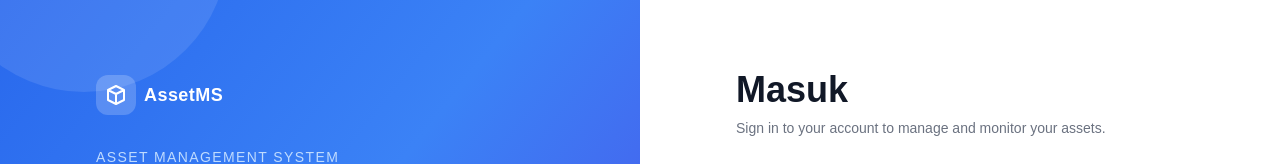
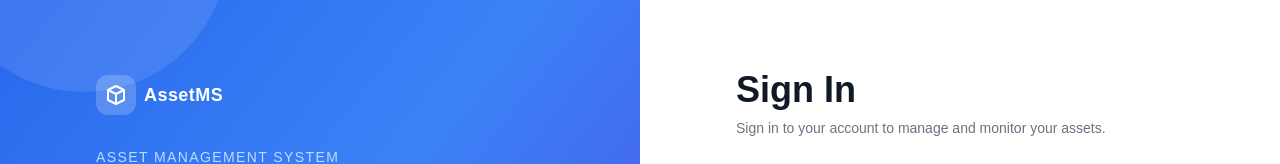
Before and after one commit to fahmiazis/vite_asset, a React (Vite) app: page /login in a window 1280 px wide. Shown: the part 136-300 px from the top of the page. Built offline with nearby package versions, Linux system fonts and the light colour scheme; no server answers; a web font is replaced by a local one.

Commit message:
modified:   src/components/pages/login/index.tsx

```diff
--- a/src/components/pages/login/index.tsx
+++ b/src/components/pages/login/index.tsx
@@ -4,10 +4,8 @@ import { axiosPublic } from '../../../libs/instance';
 import toast from 'react-hot-toast';
 import Cookies from "js-cookie";
 import { useNavigate } from 'react-router-dom';
-import { useTranslation } from 'react-i18next';
 
 const LoginPage = () => {
-    const { t } = useTranslation()
     const navigate = useNavigate();
 
     const [showPassword, setShowPassword] = useState(false);
@@ -49,10 +47,10 @@ const LoginPage = () => {
                 sameSite: "strict",
             });
 
-            toast.success("Login berhasil");
+            toast.success("Sign in successful");
             navigate("/dashboard", { replace: true });
         } catch (error) {
-            toast.error('Login gagal');
+            toast.error("Invalid username or password");
             console.error(error);
         }
     };
@@ -68,7 +66,6 @@ const LoginPage = () => {
 
                 <div className="text-white max-w-md z-10">
                     <div className="flex items-center gap-2 mb-8">
-                        {/* Icon */}
                         <div className="w-10 h-10 bg-white/20 rounded-xl flex items-center justify-center">
                             <svg className="w-6 h-6 text-white" fill="none" stroke="currentColor" viewBox="0 0 24 24">
                                 <path strokeLinecap="round" strokeLinejoin="round" strokeWidth={2} d="M20 7l-8-4-8 4m16 0l-8 4m8-4v10l-8 4m0-10L4 7m8 4v10M4 7v10l8 4" />
@@ -113,7 +110,7 @@ const LoginPage = () => {
 
                     <div className="mb-8">
                         <h2 className="text-3xl lg:text-4xl font-bold text-gray-900 mb-2">
-                            {t('Login')}
+                            Sign In
                         </h2>
                         <p className="text-gray-500 text-sm">
                             Sign in to your account to manage and monitor your assets.
```
